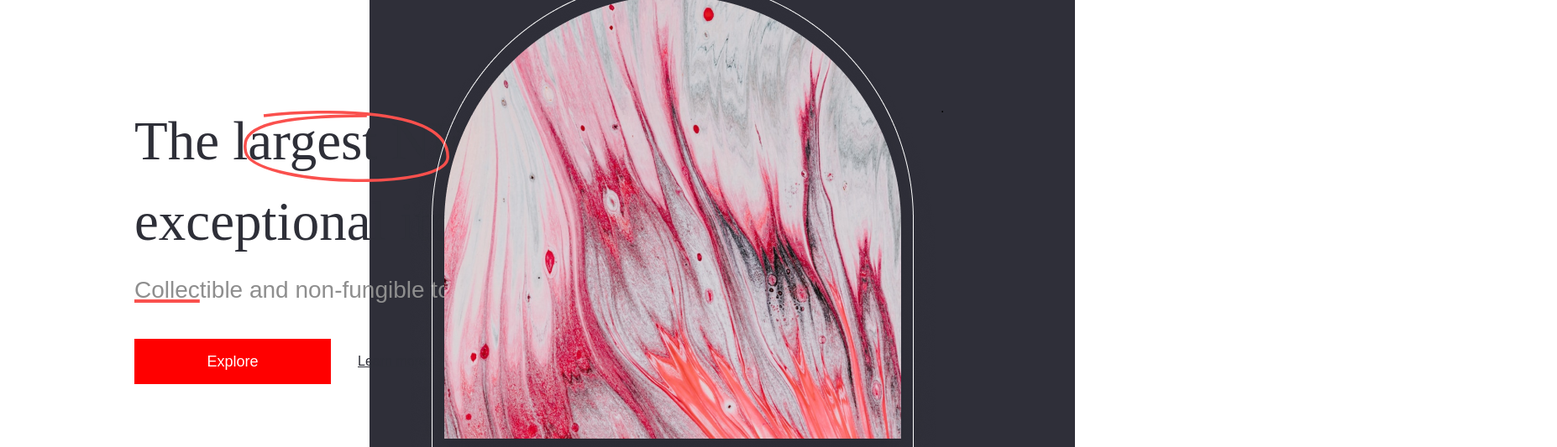
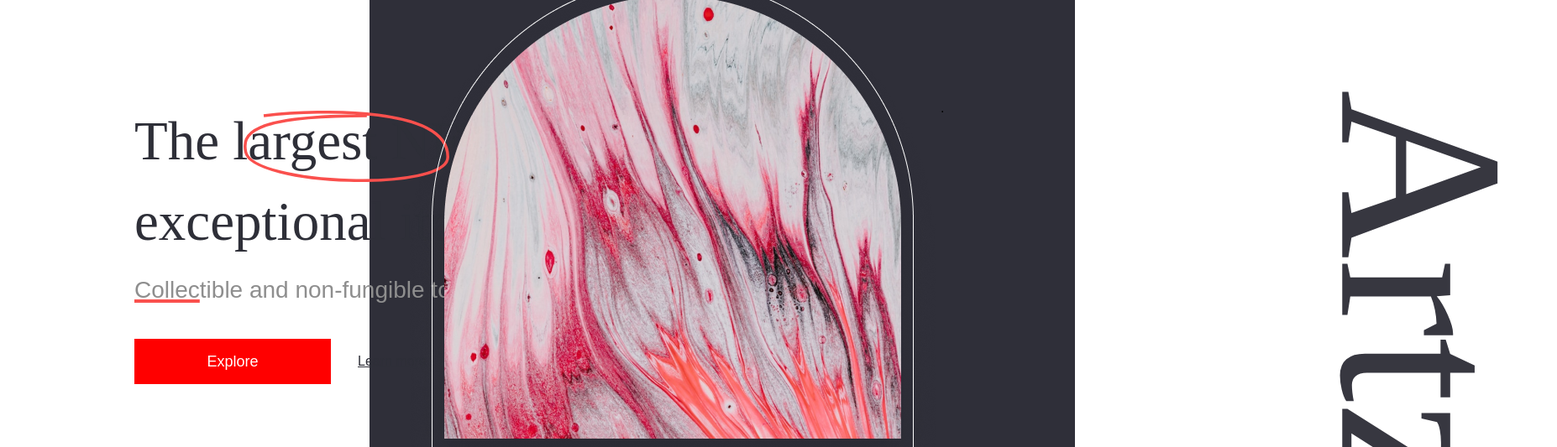
Before and after one commit to Nightblockchain30/header_market_place, a plain HTML site: page src/index.html in a window 1280 px wide. Shown: the part 106-639 px from the top of the page at 84% size, 1854 px wide, since content can reach past the window. Drawn offline with Linux system fonts and the light colour scheme; a web font is replaced by a local one.

Commit message:
Added background phrase

```diff
--- a/src/index.html
+++ b/src/index.html
@@ -69,6 +69,7 @@
     </main>
 
     <section class="container__nft">
+      <p class="container__nft__p-background">Artzie.</p>
       <img class="container__nft-img" src="img/nftfinal.png" alt="img nft">
       <div class="container__nft-description">
         <div class="description__row1">
--- a/src/sass/abstracts/_variables.scss
+++ b/src/sass/abstracts/_variables.scss
@@ -4,3 +4,4 @@ $second-font: "Belgrano", serif;
 $red:#FA504D;
 $black:#2E2F38;
 $grey:#8E8E8E;
+$ligth-grey:#D9D9D9;
--- a/src/sass/layout/_container__nft.scss
+++ b/src/sass/layout/_container__nft.scss
@@ -2,6 +2,15 @@
     position: relative;
     display: inline-block;
     // background-color: rgba(150, 136, 136, 0.961);
+    .container__nft__p-background{
+        font-size:280px ;
+        color: #373740;
+        font-family: $second-font;
+        position: absolute;
+        rotate: 90deg;
+        top: 210px;
+        left: 188px;
+    }
     .container__nft-img{
         position: absolute;
         bottom: 260px;
```
Also changed, not shown: src/css/style.css, 1 other file.
